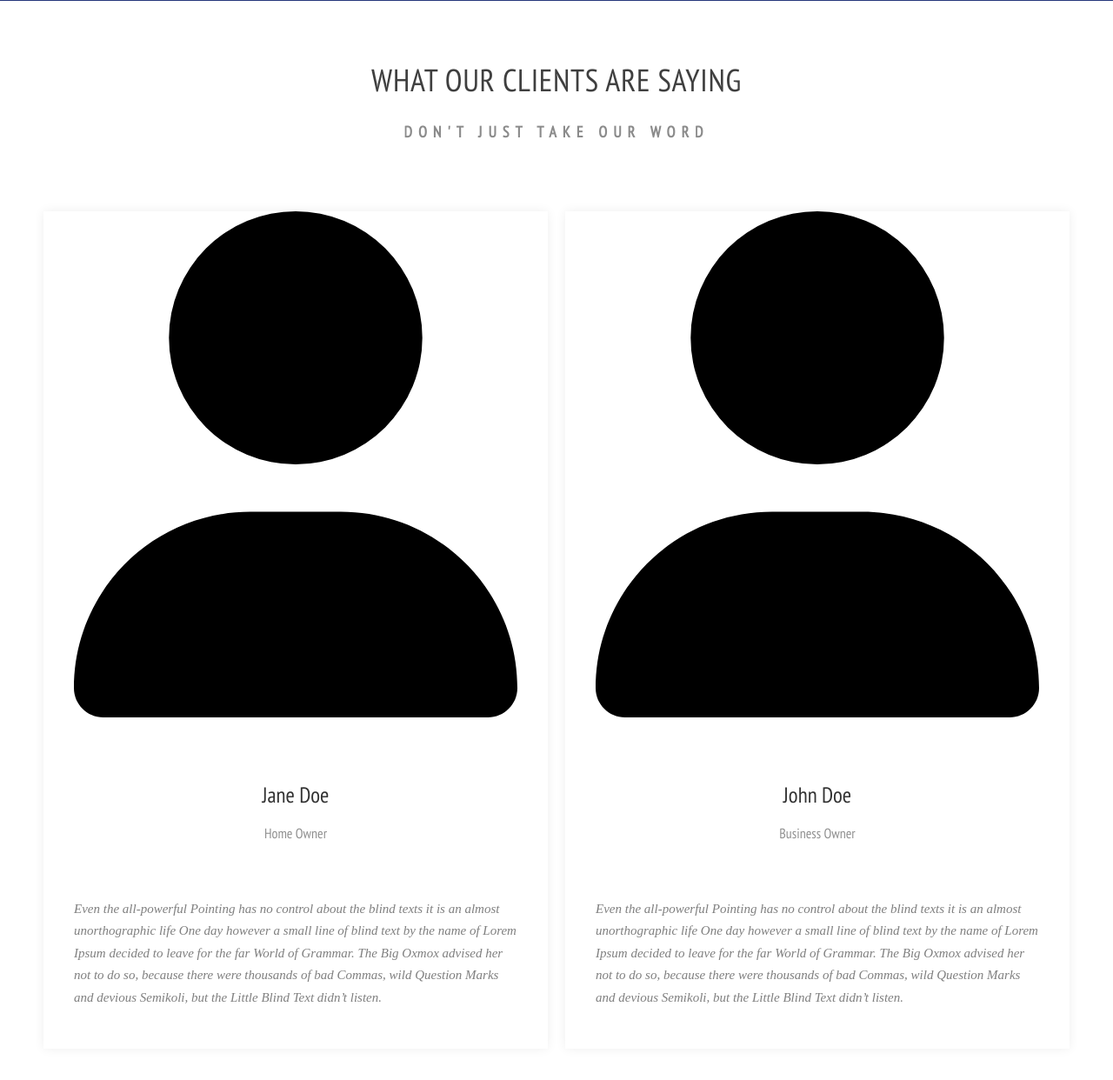
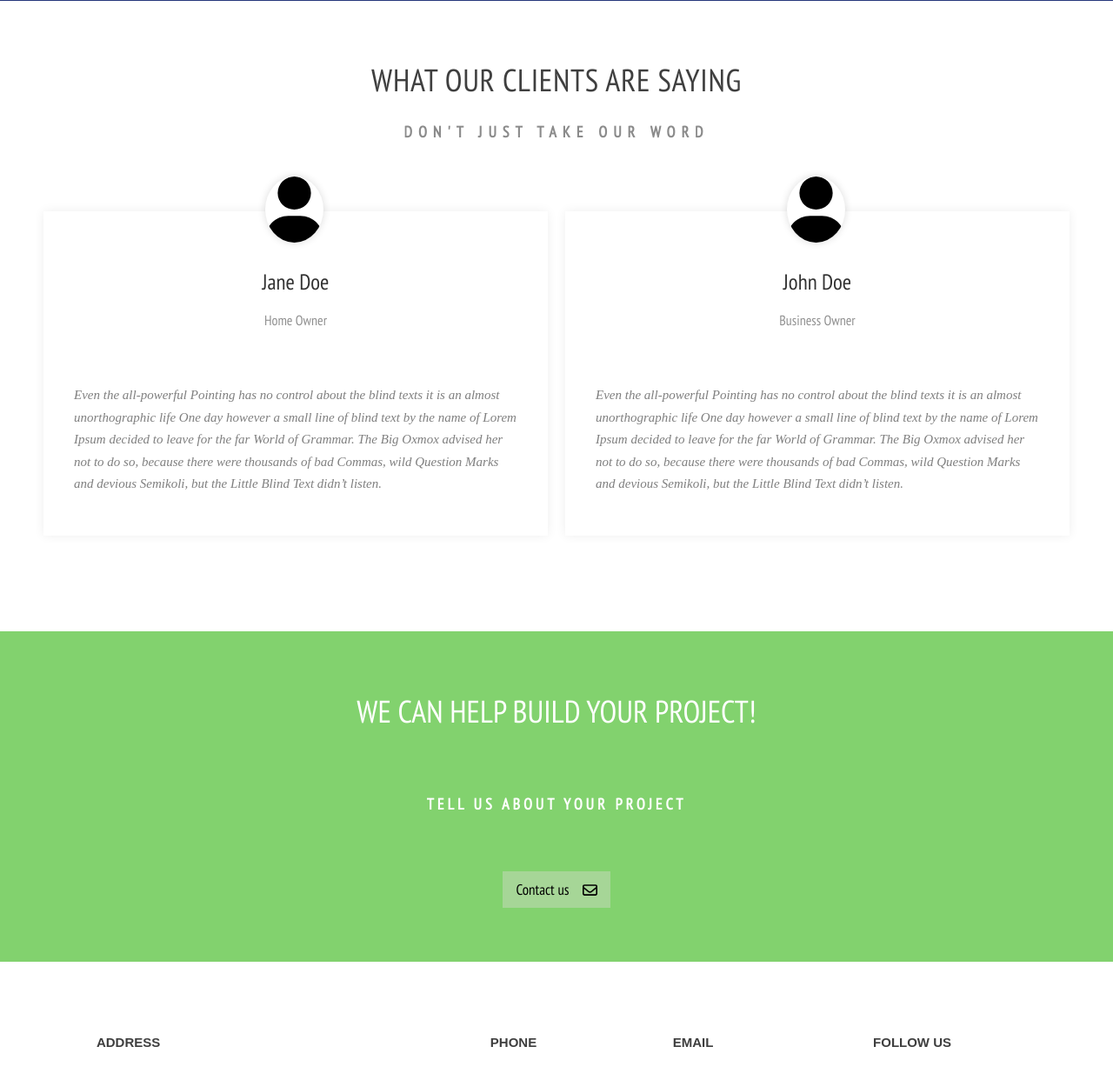
Before and after one commit to raymuthui/chacleat-website, a PHP site: page / in a window 1280 px wide. Shown: the part 1859-3101 px from the top of the page at 87% size. Run offline with PHP 8.4, Linux system fonts and the light colour scheme; some web fonts are replaced.

Commit message:
homepage correction

```diff
--- a/index.php
+++ b/index.php
@@ -80,7 +80,7 @@
             </div>
             <div class="home-testimonials-bottom">
                 <div class="testimonial-container">
-                    <div class="avator"><img src="assets/images/user.svg" alt="avatar"></div>
+                    <div class="avatar"><img src="assets/images/user.svg" alt="avatar"></div>
                     <div class="profile-details">
                         <h2>Jane Doe</h2>
                         <h5>Home Owner</h5>
@@ -90,7 +90,7 @@
                     </div>
                 </div>
                 <div class="testimonial-container">
-                    <div class="avator"><img src="assets/images/user.svg" alt="avatar"></div>
+                    <div class="avatar"><img src="assets/images/user.svg" alt="avatar"></div>
                     <div class="profile-details">
                         <h2>John Doe</h2>
                         <h5>Business Owner</h5>
```
